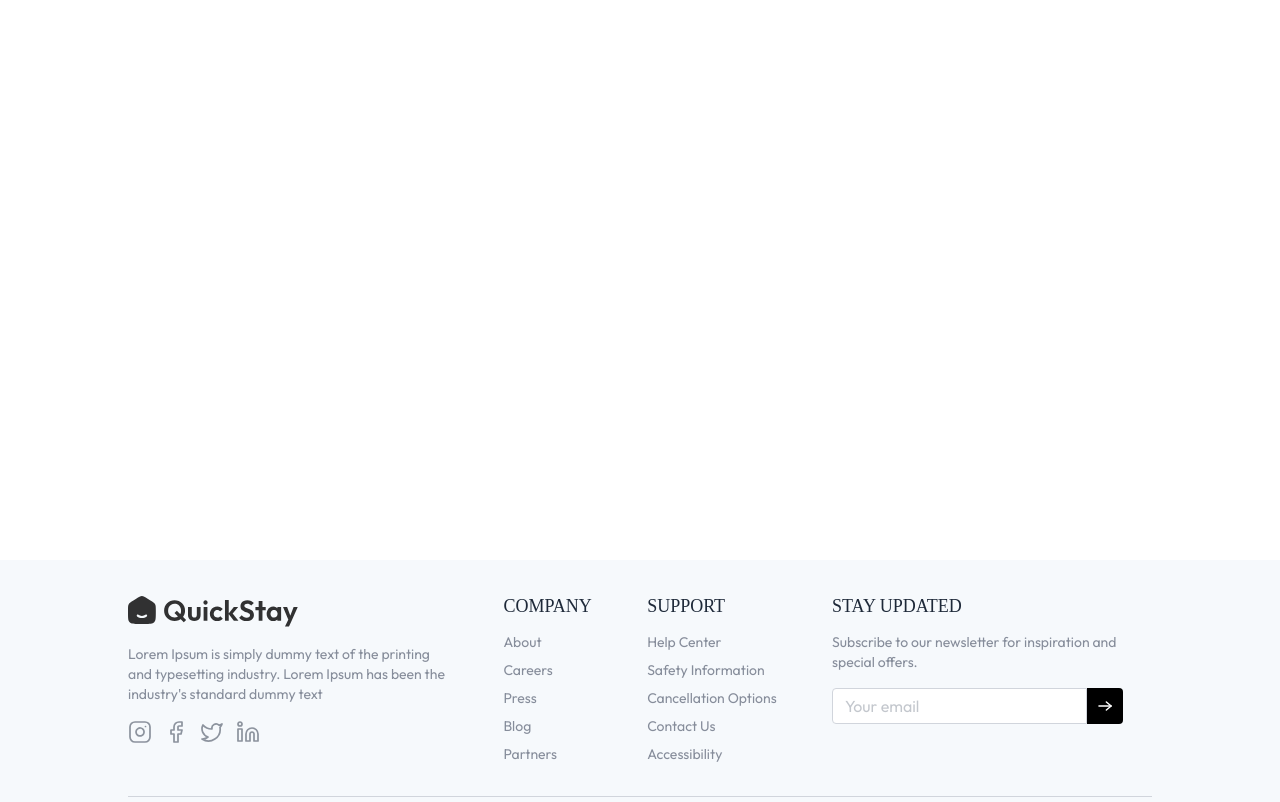
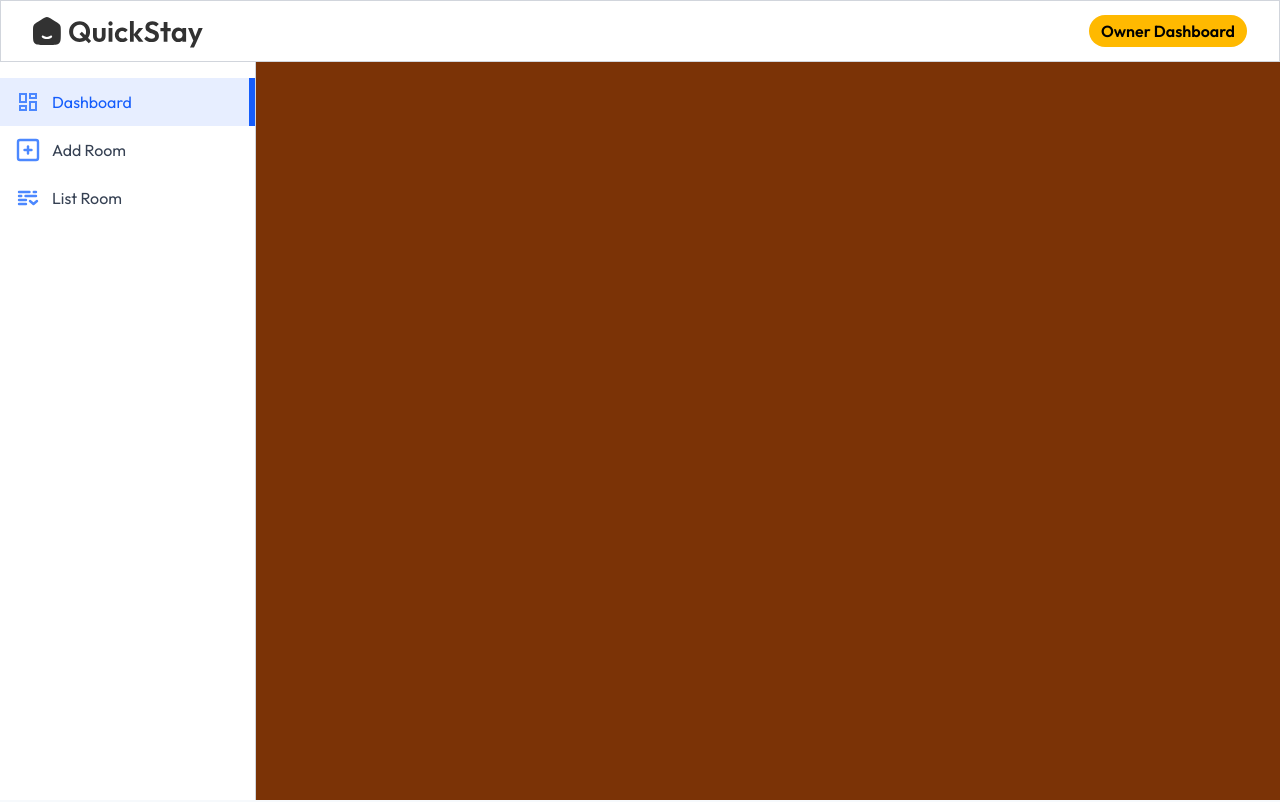
Before and after one commit to ali-I-salhab/Hotel_Booking, a React (Vite) app in the folder client/: page /owner in a window 1280 px wide. Shown: the top 802 px of the page. Built offline with nearby package versions, Linux system fonts and the light colour scheme; a web font is replaced by a local one.

Commit message:
owner layout

```diff
--- a/client/src/App.jsx
+++ b/client/src/App.jsx
@@ -9,6 +9,10 @@
 import RoomDetails from "./pages/RoomDetails";
 import MyBooking from "./pages/MyBooking";
 import HotelReg from "./components/HotelReg";
+import Layout from "./pages/hotelOwner/Layout";
+import DashBoard from "./pages/hotelOwner/DashBoard";
+import AddRoom from "./pages/hotelOwner/AddRoom";
+import ListRoom from "./pages/hotelOwner/ListRoom";
 const App = () => {
   const isOwnerPath = useLocation().pathname.includes("owner");
   const istest = useLocation().pathname.includes("test");
@@ -24,6 +28,11 @@
           <Route path="/test" element={<Test />} key="home" />
           <Route path="/rooms/:id" element={<RoomDetails />} key="home" />
           <Route path="/my-bookings" element={<MyBooking />} key="home" />
+          <Route path="/owner" element={<Layout />}>
+            <Route index element={<DashBoard />} />
+            <Route path="add-room" element={<AddRoom />} />
+            <Route path="list-room" element={<ListRoom />} />
+          </Route>
         </Routes>
       </div>
       {!istest && <Footer />}
--- /dev/null
+++ b/client/src/components/hotelOwner/NavBar.jsx
@@ -0,0 +1,19 @@
+import { UserButton } from "@clerk/clerk-react";
+import React from "react";
+import { Link } from "react-router-dom";
+import { assets } from "../../assets/assets";
+const NavBar = () => {
+  return (
+    <div className="flex flex-row items-center  justify-between px-4 md:px-8 border border-gray-300 py-3 bg-white transition-all duration-300">
+      <Link to={"/"}>
+        <img src={assets.logo} alt="" className="h-9 invert opacity-80" />
+      </Link>
+      <p className="font-semibold self-center bg-amber-400 px-3 py-1 rounded-full">
+        Owner Dashboard
+      </p>
+      <UserButton />
+    </div>
+  );
+};
+
+export default NavBar;
--- /dev/null
+++ b/client/src/components/hotelOwner/SideBar.jsx
@@ -0,0 +1,36 @@
+import React from "react";
+import { assets } from "../../assets/assets";
+import { NavLink } from "react-router-dom";
+//  we import navlink from react router dom
+const SideBar = () => {
+  const sidebatlinks = [
+    { name: "Dashboard", path: "/owner", icon: assets.dashboardIcon },
+    { name: "Add Room", path: "/owner/add-room", icon: assets.addIcon },
+    { name: "List Room", path: "/owner/list-room", icon: assets.listIcon },
+  ];
+  return (
+    <div className="md:w-64 w-16 border-r h-full text-base border-gray-300 pt-4 flex flex-col transition-all duration-300">
+      {sidebatlinks.map((item, index) => {
+        return (
+          <NavLink
+            to={item.path}
+            key={index}
+            end="/owner"
+            className={({ isActive }) => {
+              return `flex items-center py-3 px-4 md:px-4 gap-3 ${
+                isActive
+                  ? "border-r-4 md:border-r-[6px] bg-blue-600/10 border-blue-600 text-blue-600 "
+                  : "hover:bg-gray-300/95 hover:scale-3d border-white text-gray-700"
+              }`;
+            }}
+          >
+            <img src={item.icon} alt={item.name} className="min-h-6 min-w-6" />
+            <p className="md:block hidden text-center">{item.name}</p>
+          </NavLink>
+        );
+      })}
+    </div>
+  );
+};
+
+export default SideBar;
--- /dev/null
+++ b/client/src/pages/hotelOwner/AddRoom.jsx
@@ -0,0 +1,7 @@
+import React from "react";
+
+const AddRoom = () => {
+  return <div>add room</div>;
+};
+
+export default AddRoom;
--- /dev/null
+++ b/client/src/pages/hotelOwner/DashBoard.jsx
@@ -0,0 +1,7 @@
+import React from "react";
+
+const DashBoard = () => {
+  return <div></div>;
+};
+
+export default DashBoard;
--- /dev/null
+++ b/client/src/pages/hotelOwner/Layout.jsx
@@ -0,0 +1,20 @@
+import React from "react";
+import NavBar from "../../components/hotelOwner/NavBar";
+import SideBar from "../../components/hotelOwner/SideBar";
+import { Outlet } from "react-router-dom";
+
+const Layout = () => {
+  return (
+    <div className="flex flex-col h-screen ">
+      <NavBar />
+      <div className="flex h-full">
+        <SideBar />
+        <div className="flex-1 p-4 pt-10 md:px-10 h-full bg-amber-900">
+          <Outlet />
+        </div>
+      </div>
+    </div>
+  );
+};
+
+export default Layout;
--- /dev/null
+++ b/client/src/pages/hotelOwner/ListRoom.jsx
@@ -0,0 +1,7 @@
+import React from "react";
+
+const ListRoom = () => {
+  return <div>list Room</div>;
+};
+
+export default ListRoom;
```
